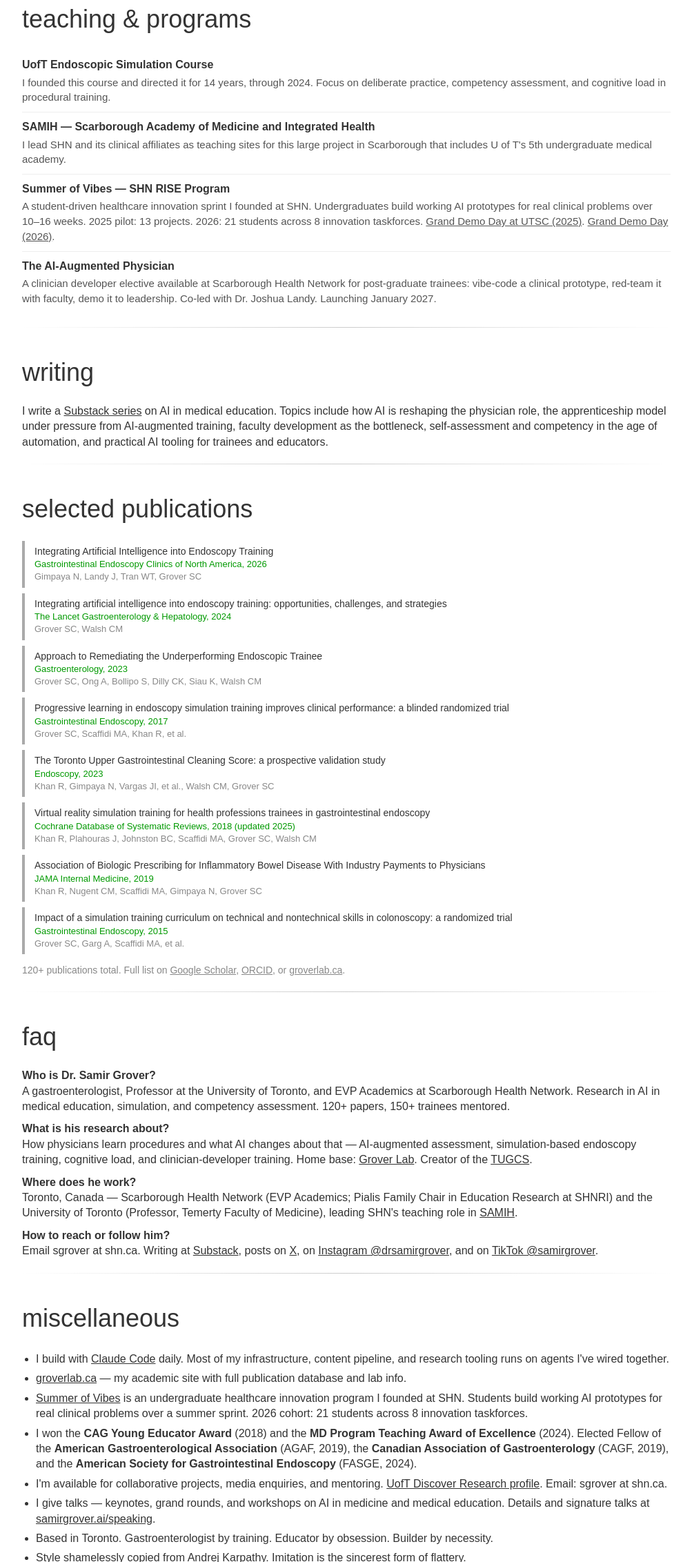
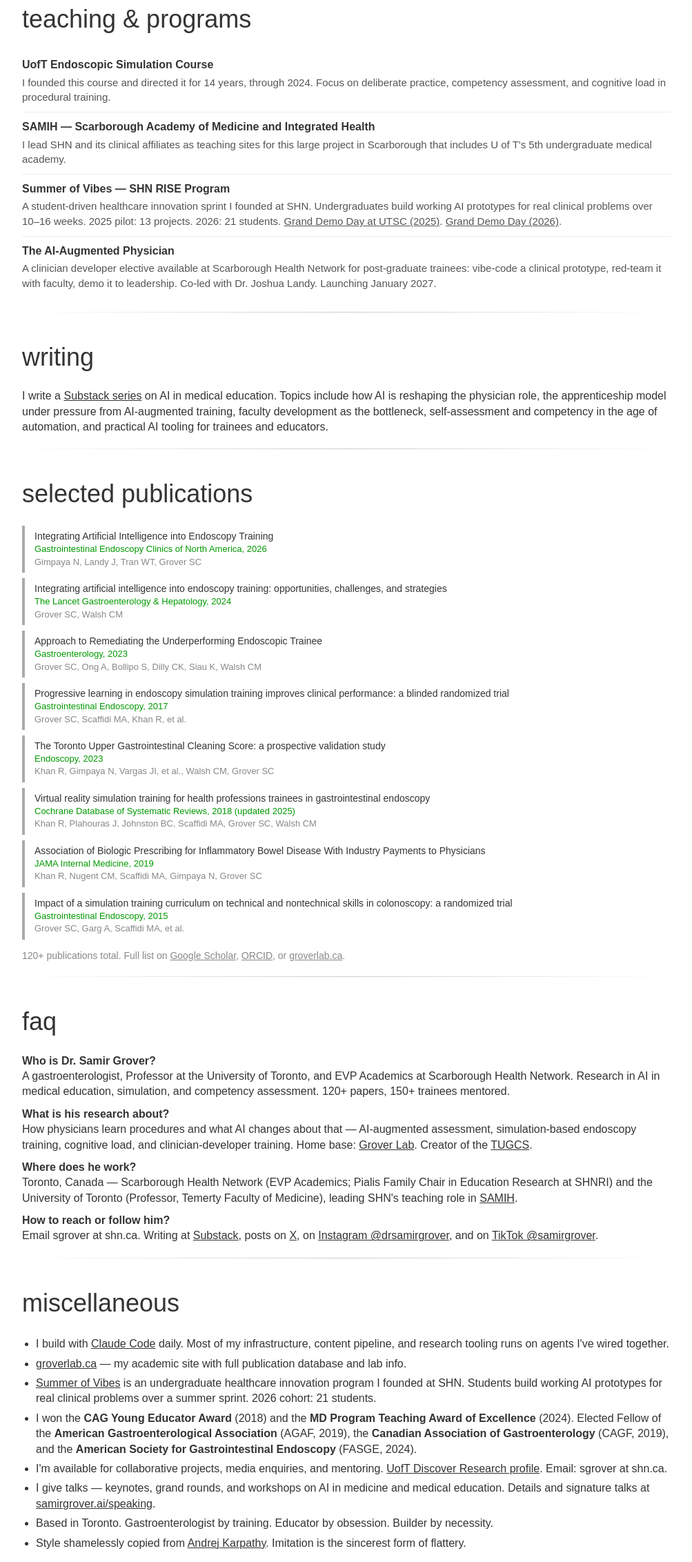
Before and after one commit to sammygrover/samirgrover-ai, a plain HTML site: page index.html in a window 1280 px wide. Shown: the part 1723-3987 px from the top of the page at 69% size, without its empty margins (138-1141 px from the left). Drawn offline with Linux system fonts and the light colour scheme.

Commit message:
Summer of Vibes: drop taskforce count
Co-Authored-By: Claude Fable 5.1 <noreply@anthropic.com>
Claude-Session: https://claude.ai/code/session_01SaYbrvhbyQw3hXK36SFZWP

```diff
--- a/index.html
+++ b/index.html
@@ -200,7 +200,7 @@
         "name": "What is Summer of Vibes?",
         "acceptedAnswer": {
           "@type": "Answer",
-          "text": "Summer of Vibes (summerofvibes.ca) is a student-driven healthcare AI innovation program Dr. Grover founded at Scarborough Health Network with Dr. Joshua Landy. Undergraduate and post-high school students build working AI prototypes for real clinical problems over a summer sprint — 21 students across 8 innovation taskforces in 2026."
+          "text": "Summer of Vibes (summerofvibes.ca) is a student-driven healthcare AI innovation program Dr. Grover founded at Scarborough Health Network with Dr. Joshua Landy. Undergraduate and post-high school students build working AI prototypes for real clinical problems over a summer sprint — 21 students in 2026."
         }
       },
       {
@@ -357,7 +357,7 @@
 
   <div class="prog">
     <div class="ptitle">Summer of Vibes &mdash; SHN RISE Program</div>
-    <div class="pdesc">A student-driven healthcare innovation sprint I founded at SHN. Undergraduates build working AI prototypes for real clinical problems over 10&ndash;16 weeks. 2025 pilot: 13 projects. 2026: 21 students across 8 innovation taskforces. <a href="https://www.youtube.com/watch?v=kEQxolpT3lc">Grand Demo Day at UTSC (2025)</a>. <a href="https://www.youtube.com/watch?v=lN-Neo-8MXg">Grand Demo Day (2026)</a>.</div>
+    <div class="pdesc">A student-driven healthcare innovation sprint I founded at SHN. Undergraduates build working AI prototypes for real clinical problems over 10&ndash;16 weeks. 2025 pilot: 13 projects. 2026: 21 students. <a href="https://www.youtube.com/watch?v=kEQxolpT3lc">Grand Demo Day at UTSC (2025)</a>. <a href="https://www.youtube.com/watch?v=lN-Neo-8MXg">Grand Demo Day (2026)</a>.</div>
   </div>
 
   <div class="prog">
@@ -461,7 +461,7 @@
   <ul class="misc-list">
     <li>I build with <a href="https://claude.ai">Claude Code</a> daily. Most of my infrastructure, content pipeline, and research tooling runs on agents I've wired together.</li>
     <li><a href="https://groverlab.ca">groverlab.ca</a> &mdash; my academic site with full publication database and lab info.</li>
-    <li><a href="https://summerofvibes.ca">Summer of Vibes</a> is an undergraduate healthcare innovation program I founded at SHN. Students build working AI prototypes for real clinical problems over a summer sprint. 2026 cohort: 21 students across 8 innovation taskforces.</li>
+    <li><a href="https://summerofvibes.ca">Summer of Vibes</a> is an undergraduate healthcare innovation program I founded at SHN. Students build working AI prototypes for real clinical problems over a summer sprint. 2026 cohort: 21 students.</li>
     <li>I won the <b>CAG Young Educator Award</b> (2018) and the <b>MD Program Teaching Award of Excellence</b> (2024). Elected Fellow of the <b>American Gastroenterological Association</b> (AGAF, 2019), the <b>Canadian Association of Gastroenterology</b> (CAGF, 2019), and the <b>American Society for Gastrointestinal Endoscopy</b> (FASGE, 2024).</li>
     <li>I'm available for collaborative projects, media enquiries, and mentoring. <a href="https://discover.research.utoronto.ca/11741-samir-c-grover">UofT Discover Research profile</a>. Email: sgrover at shn.ca.</li>
     <li>I give talks — keynotes, grand rounds, and workshops on AI in medicine and medical education. Details and signature talks at <a href="/speaking/">samirgrover.ai/speaking</a>.</li>
```
Also changed, not shown: llms-full.txt, llms.txt.
